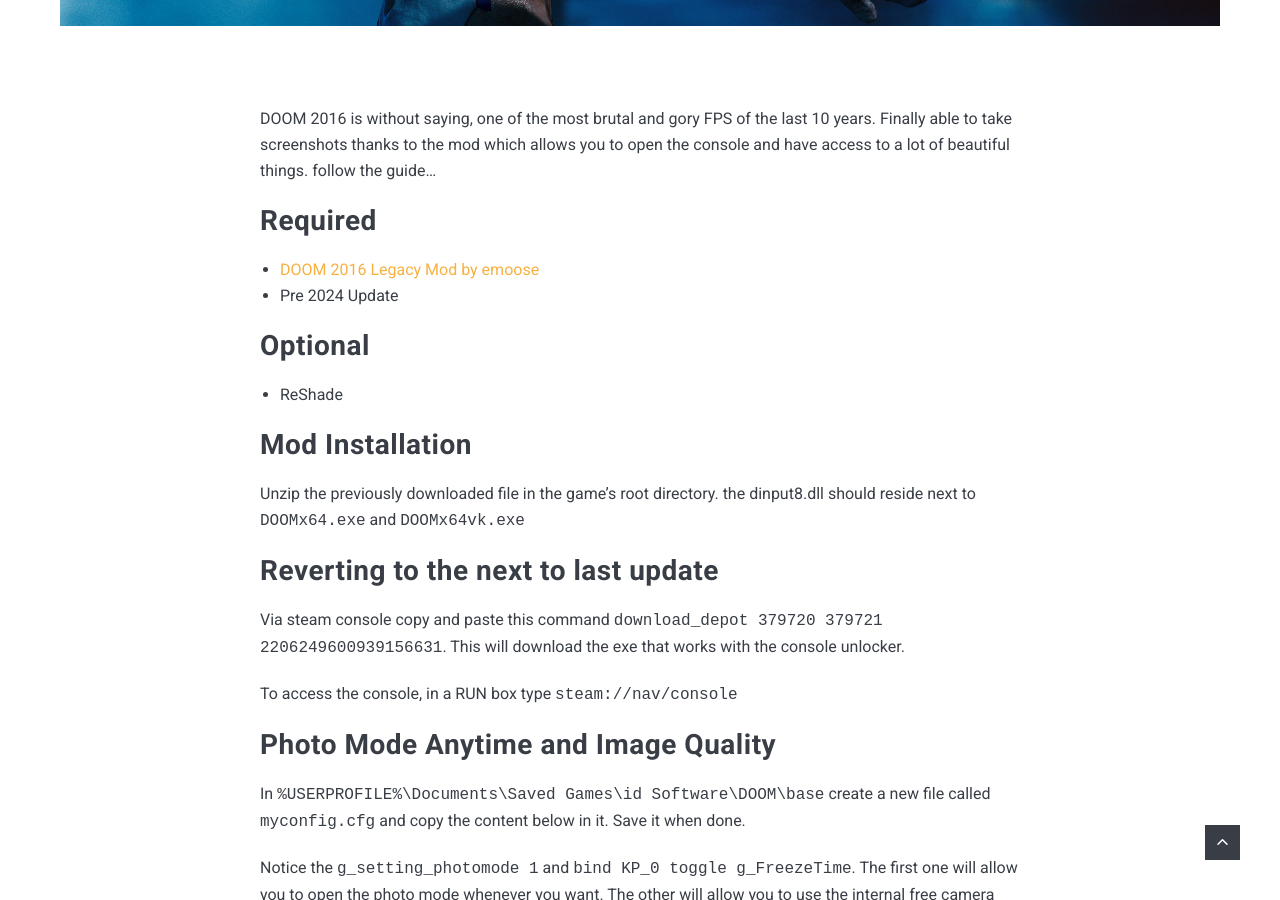
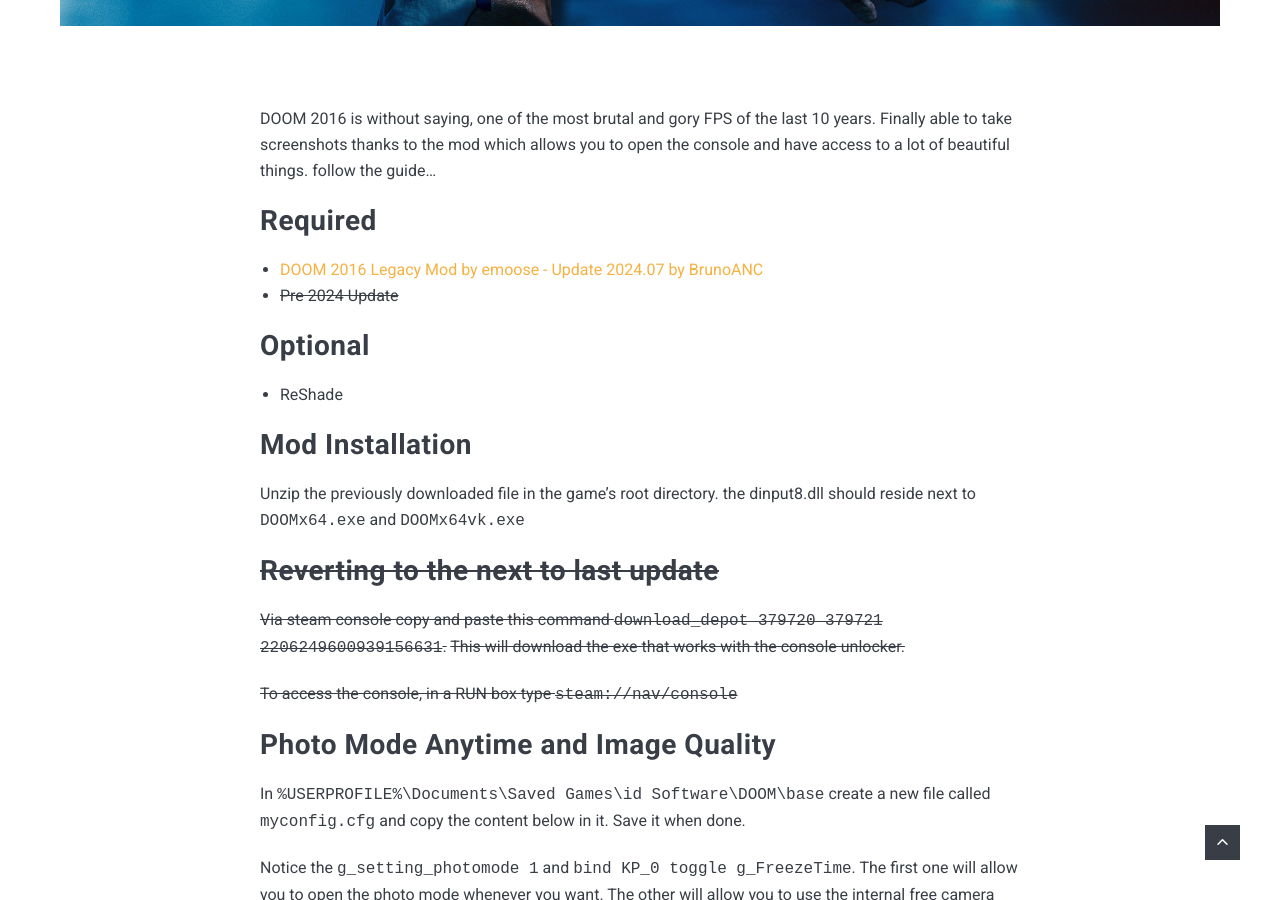
Before and after one commit to AnticOwl/anticowl.github.io, a Jekyll site: the page built from _posts/2024-07-19-Doom2016.md, in a window 1280 px wide and 900 px high, scrolled down 947 px. Built offline with Jekyll 4.4.1, drawn with Linux system fonts in a browser that asks for light colours; nearby versions of some CDN libraries.

Commit message:
Update 2024-07-19-Doom2016.md

```diff
--- a/_posts/2024-07-19-Doom2016.md
+++ b/_posts/2024-07-19-Doom2016.md
@@ -10,8 +10,8 @@
 
 ## Required
 
-* [DOOM 2016 Legacy Mod by emoose](https://www.moddb.com/games/doom-4/downloads/doomlegacymod-v201901)
-* Pre 2024 Update
+* [DOOM 2016 Legacy Mod by emoose - Update 2024.07 by BrunoANC]([https://www.moddb.com/games/doom-4/downloads/doomlegacymod-v201901](https://github.com/brunoanc/DOOMLegacyMod/releases/tag/v202407))
+* ~~Pre 2024 Update~~
 
 ## Optional
 * ReShade
@@ -20,11 +20,11 @@
 Unzip the previously downloaded file in the game's root directory.
 the dinput8.dll should reside next to `DOOMx64.exe` and `DOOMx64vk.exe`
 
-## Reverting to the next to last update
-Via steam console copy and paste this command `download_depot 379720 379721 2206249600939156631`.
-This will download the exe that works with the console unlocker.
+## ~~Reverting to the next to last update~~
+~~Via steam console copy and paste this command `download_depot 379720 379721 2206249600939156631`.~~
+~~This will download the exe that works with the console unlocker.~~
 
-To access the console, in a RUN box type `steam://nav/console`
+~~To access the console, in a RUN box type `steam://nav/console`~~
 
 ## Photo Mode Anytime and Image Quality
 
```
